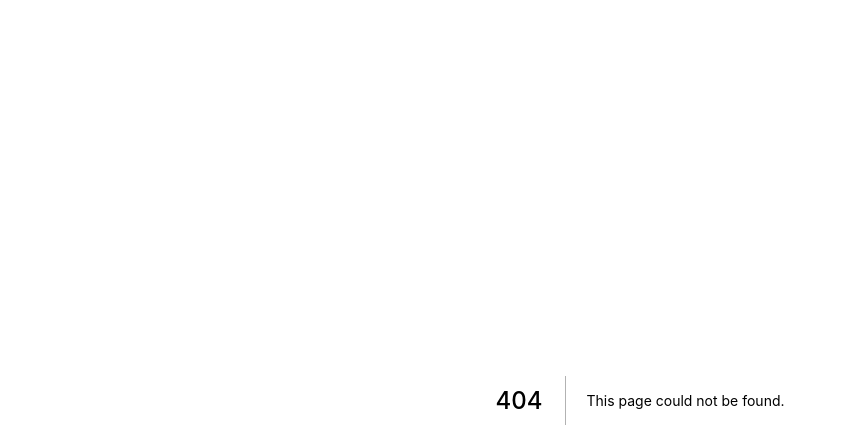
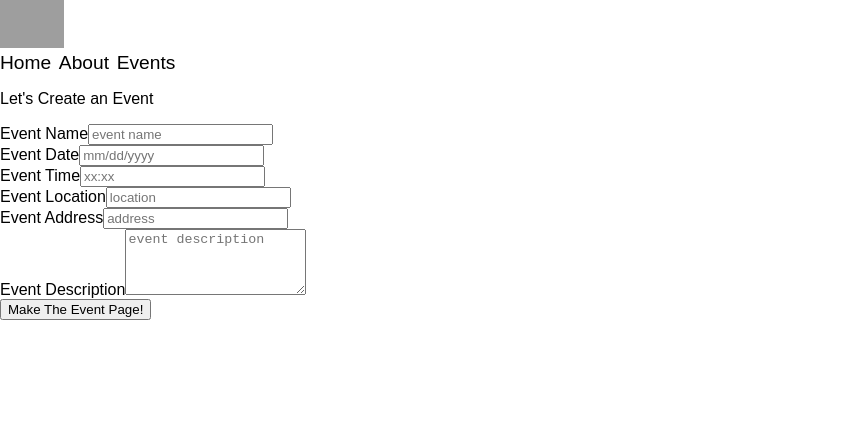
Before and after one commit to karlnoelle/runpurpo.se, a Next.js app: page /create-event in a window 1280 px wide. Before the commit this address had no page. Shown: the top 448 px of the page, without its empty margins (0-847 px from the left). Built offline with nearby package versions, Linux system fonts and the light colour scheme; grey boxes are pictures that could not be loaded.

Commit message:
minnyScript 6/4 - create event wiring and some front-end

```diff
--- a/components/Common.js
+++ b/components/Common.jsx
@@ -3,10 +3,14 @@ import Header from './Header'
 const Common = props => (
   <div>
     <style global jsx>{`
-        body {
-            padding: 0;
-            margin: 0;
-        }
+      html {
+        font-family: "proxima-nova", sans-serif;
+      }
+
+      body {
+          padding: 0;
+          margin: 0;
+      }
     `}</style>
     <Header />
     {props.children}
--- /dev/null
+++ b/components/Header.jsx
@@ -0,0 +1,51 @@
+import Link from 'next/link'
+
+const Header = () => (
+    <div>
+        <header>
+            <Link href="/">
+                <img src={`/static/assets/img/runpurpose-logo.svg`} />
+            </Link>
+            <nav>
+                <Link href="/">
+                    <a>Home</a>
+                </Link>
+                <Link href="/about">
+                    <a>About</a>
+                </Link>
+                <Link href="/events">
+                    <a>Events</a>
+                </Link>
+            </nav>
+        </header>
+
+        <style jsx>{`
+
+        --green: #29b2ab;
+        --red: #ff0049;
+
+        header {
+            border-bottom: 1px solid rgb(204, 204, 204);
+            padding: 1em;
+            display: grid;
+            grid-template-columns: 6em auto;
+        }
+        img {
+            width: 4rem;
+        }
+
+        nav {
+            align-self: center;
+        }
+
+        nav a {
+            font-size: 1.2rem;
+            text-decoration: none;
+            margin-right: .4em;
+            color: var(--green);
+        }
+        `}</style>
+    </div>
+)
+
+export default Header
--- /dev/null
+++ b/components/create-event-form.jsx
@@ -0,0 +1,73 @@
+import fetch from 'isomorphic-unfetch'
+import { withRouter } from 'next/router'
+
+const BASE_URL = 'http://localhost:3000';
+
+class CreateEventForm extends React.Component {
+  constructor(props) {
+    super(props);
+    this.state = {
+        name: "",
+        location: "",
+        address: "",
+        date: "",
+        time: "",
+        description: "",
+    };
+
+    this.handleChange = this.handleChange.bind(this);
+    this.handleSubmit = this.handleSubmit.bind(this);
+  }
+
+  handleChange(event) {
+    const fieldName = event.target.name;
+    this.setState({[fieldName]: event.target.value});
+  }
+
+  async handleSubmit(event) {
+    //alert('An event was created: ' + this.state.value);
+    event.preventDefault();
+    const response = await fetch(`${BASE_URL}/api/event`, {
+        method: 'POST',
+        body: JSON.stringify(this.state)
+    })
+    const eventJson = await response.json();
+    this.props.router.push('/events')
+  }
+
+  render() {
+    return (
+        <div>
+            <form className="create-event-form" onSubmit={this.handleSubmit}>
+            <div className="input-field event-name">
+                <label>Event Name</label>
+                <input placeholder="event name" value={this.state.name} onChange={this.handleChange} name="name"/>
+            </div>
+            <div className="input-field event-date">
+                <label>Event Date</label>
+                <input placeholder="mm/dd/yyyy" value={this.state.date} onChange={this.handleChange} name="date"/>
+            </div>
+            <div className="input-field event-time">
+                <label>Event Time</label>
+                <input placeholder="xx:xx" value={this.state.time} onChange={this.handleChange} name="time"/>
+            </div>
+            <div className="input-field event-location">
+                <label>Event Location</label>
+                <input placeholder="location" value={this.state.location} onChange={this.handleChange} name="location"/>
+            </div>
+            <div className="input-field event-address">
+                <label>Event Address</label>
+                <input placeholder="address" value={this.state.address} onChange={this.handleChange} name="address"/>
+            </div>
+            <div className="input-field event-description">
+                <label>Event Description</label>
+                <textarea placeholder="event description" rows="4" value={this.state.description} onChange={this.handleChange} name="description"></textarea>
+            </div>
+            <button className="submit-form" type="submit">Make The Event Page!</button>
+            </form>
+        </div>
+    );
+  }
+}
+
+export default withRouter(CreateEventForm);
--- a/components/event-list-item.js
+++ b/components/event-list-item.jsx
@@ -4,7 +4,8 @@ export default function EventListItem(props) {
 			<p>Event Name: {props.name}</p>
 			<p>Event Date: {props.date}</p>
 			<p>Event Time: {props.time}</p>
-			<p>Event Address: {props.location}</p>
+			<p>Event Location: {props.location}</p>
+			<p>Event Address: {props.address}</p>
 			<p>Event Description: {props.description}</p>
 		</>
 	)
--- /dev/null
+++ b/pages/create-event.js
@@ -0,0 +1,15 @@
+import Link from 'next/link'
+
+import Common from '../components/Common'
+import CreateEventForm from '../components/create-event-form'
+
+const Index = () => (
+    <div>
+			<Common />
+			<p>Let's Create an Event</p>
+			<CreateEventForm />
+    </div>
+
+  )
+
+  export default Index
--- /dev/null
+++ b/reset.css
@@ -0,0 +1,48 @@
+/* http://meyerweb.com/eric/tools/css/reset/
+   v2.0 | 20110126
+   License: none (public domain)
+*/
+
+html, body, div, span, applet, object, iframe,
+h1, h2, h3, h4, h5, h6, p, blockquote, pre,
+a, abbr, acronym, address, big, cite, code,
+del, dfn, em, img, ins, kbd, q, s, samp,
+small, strike, strong, sub, sup, tt, var,
+b, u, i, center,
+dl, dt, dd, ol, ul, li,
+fieldset, form, label, legend,
+table, caption, tbody, tfoot, thead, tr, th, td,
+article, aside, canvas, details, embed,
+figure, figcaption, footer, header, hgroup,
+menu, nav, output, ruby, section, summary,
+time, mark, audio, video {
+	margin: 0;
+	padding: 0;
+	border: 0;
+	font-size: 100%;
+	font: inherit;
+	vertical-align: baseline;
+}
+/* HTML5 display-role reset for older browsers */
+article, aside, details, figcaption, figure,
+footer, header, hgroup, menu, nav, section {
+	display: block;
+}
+body {
+	line-height: 1;
+}
+ol, ul {
+	list-style: none;
+}
+blockquote, q {
+	quotes: none;
+}
+blockquote:before, blockquote:after,
+q:before, q:after {
+	content: '';
+	content: none;
+}
+table {
+	border-collapse: collapse;
+	border-spacing: 0;
+}
```
Also changed, not shown: components/Header.js (deleted, +0 -35 lines), pages/index.js (+14 -1 lines).
